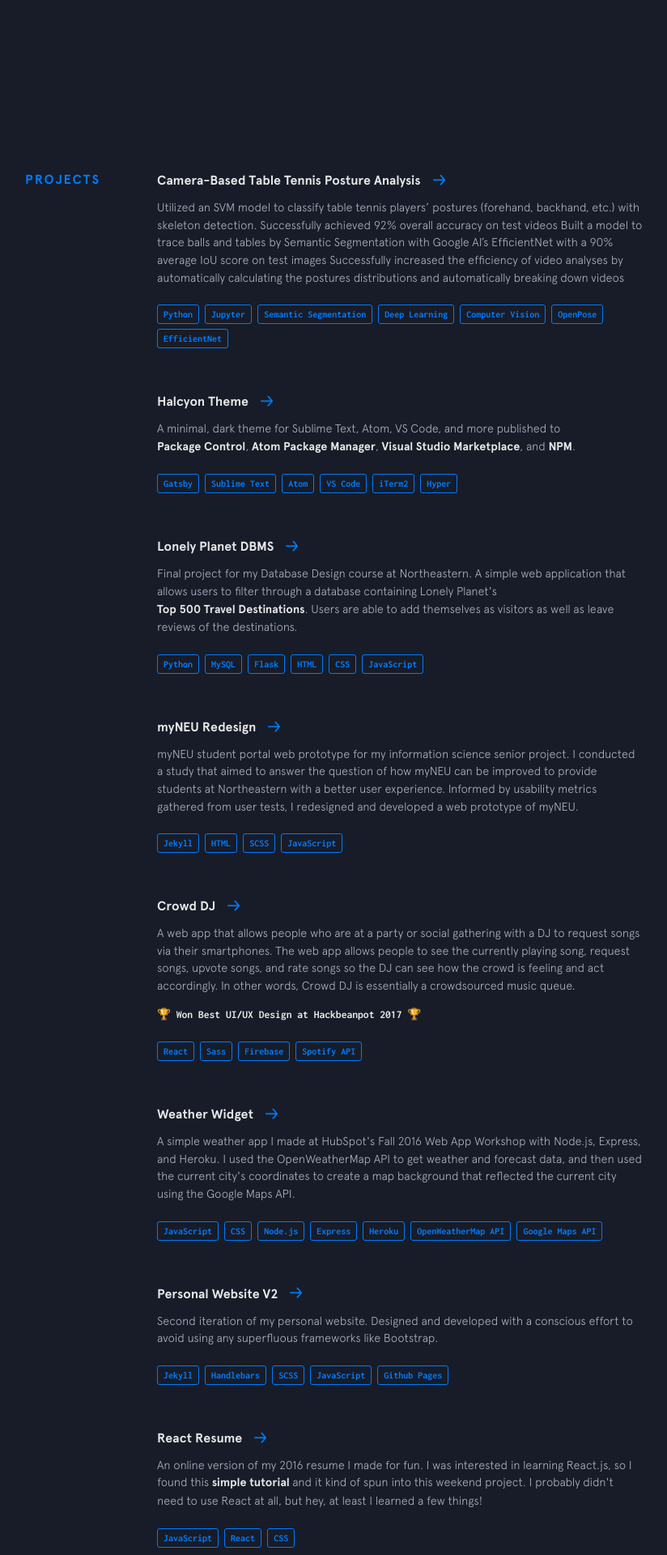
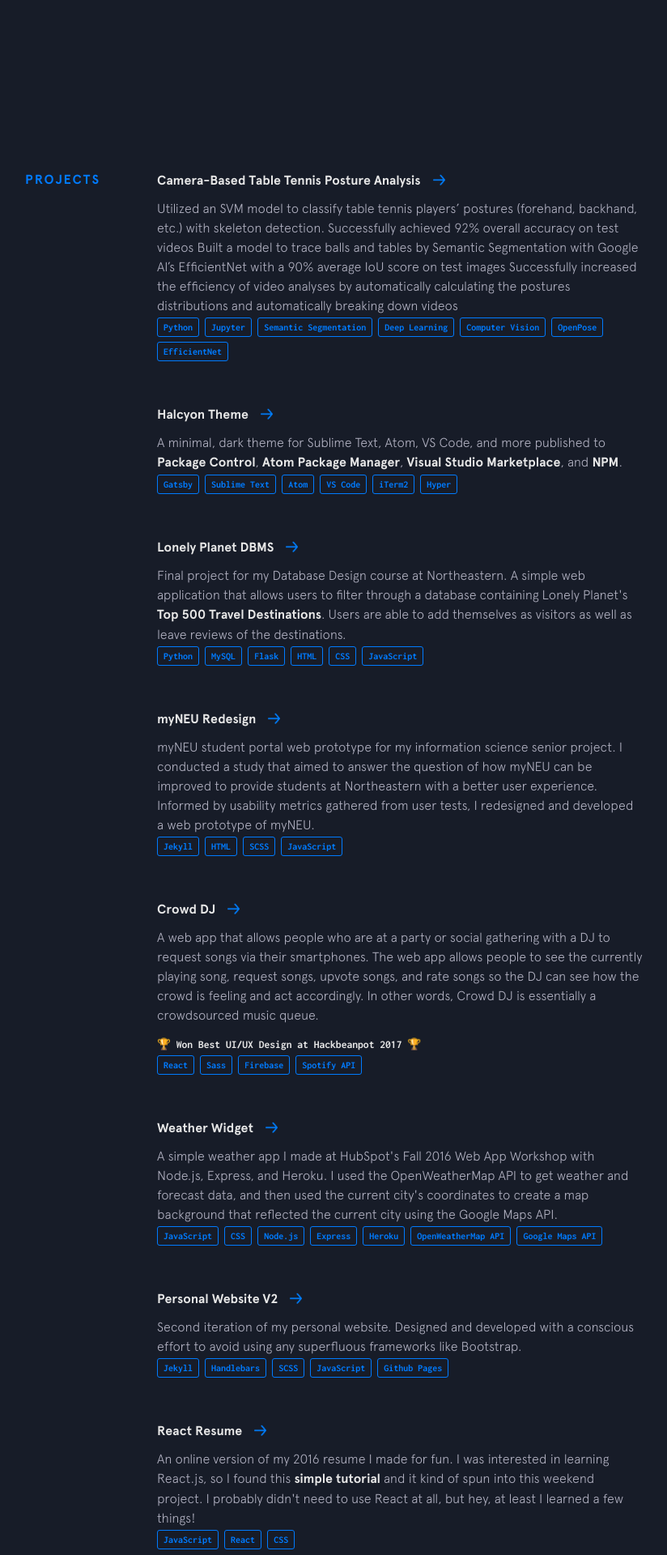
Before and after one commit to wutonytt/portfolio-v1, a Jekyll site: the page built from index.html, in a window 1280 px wide. Shown: the part 3241-5161 px from the top of the page at 81% size, without its empty margins (256-1080 px from the left). Built offline with Jekyll 4.4.1, drawn with Linux system fonts in a browser that asks for light colours; nearby versions of some CDN libraries.

Commit message:
Update other-projects.html

```diff
--- a/_includes/other-projects.html
+++ b/_includes/other-projects.html
@@ -6,7 +6,7 @@
       <div class="project__name">
         <a href="{{project.url}}" target="_blank" class="arrow-link">{{project.name}}</a>
       </div>
-      <p>{{project.description}}</p>
+      <div>{{project.description}}</div>
       <div class="project__used">
         {% for item in project.used %}
         <span class="project__used__item">{{item.thing}}</span>
```
